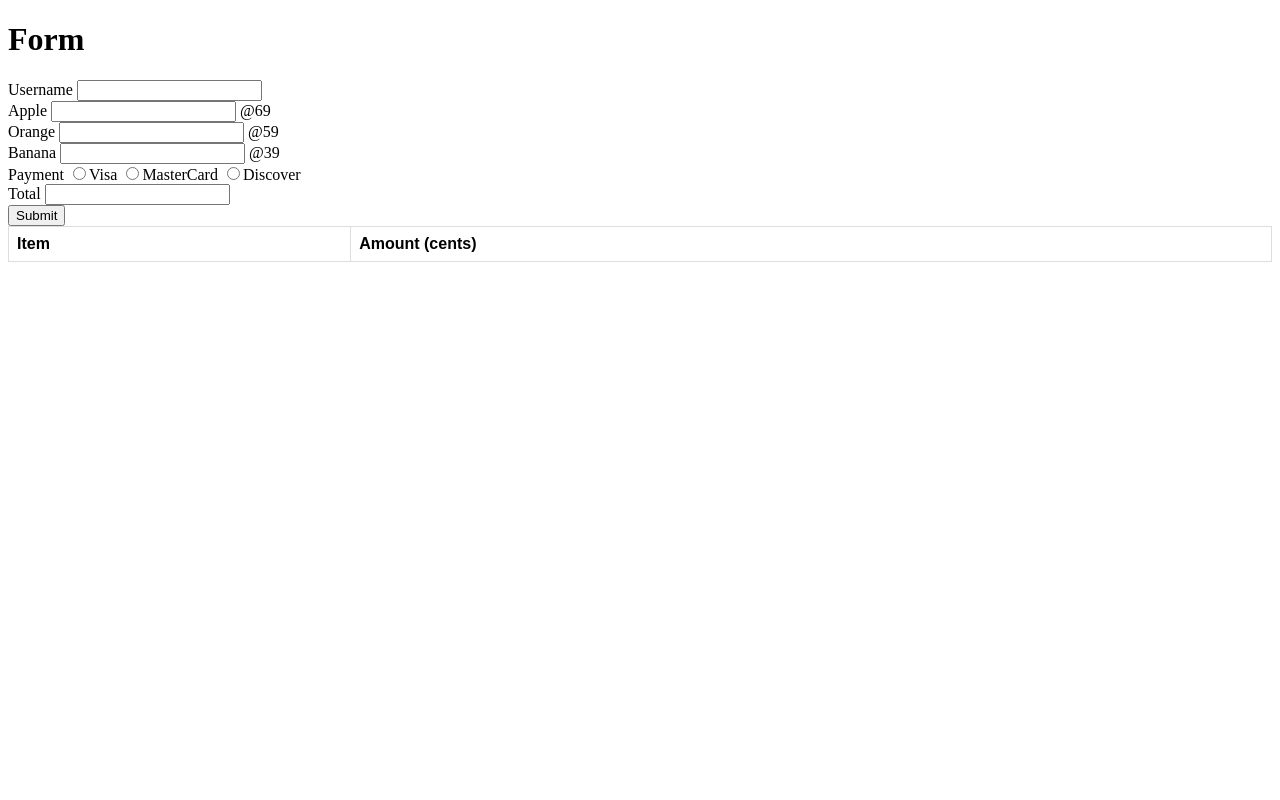
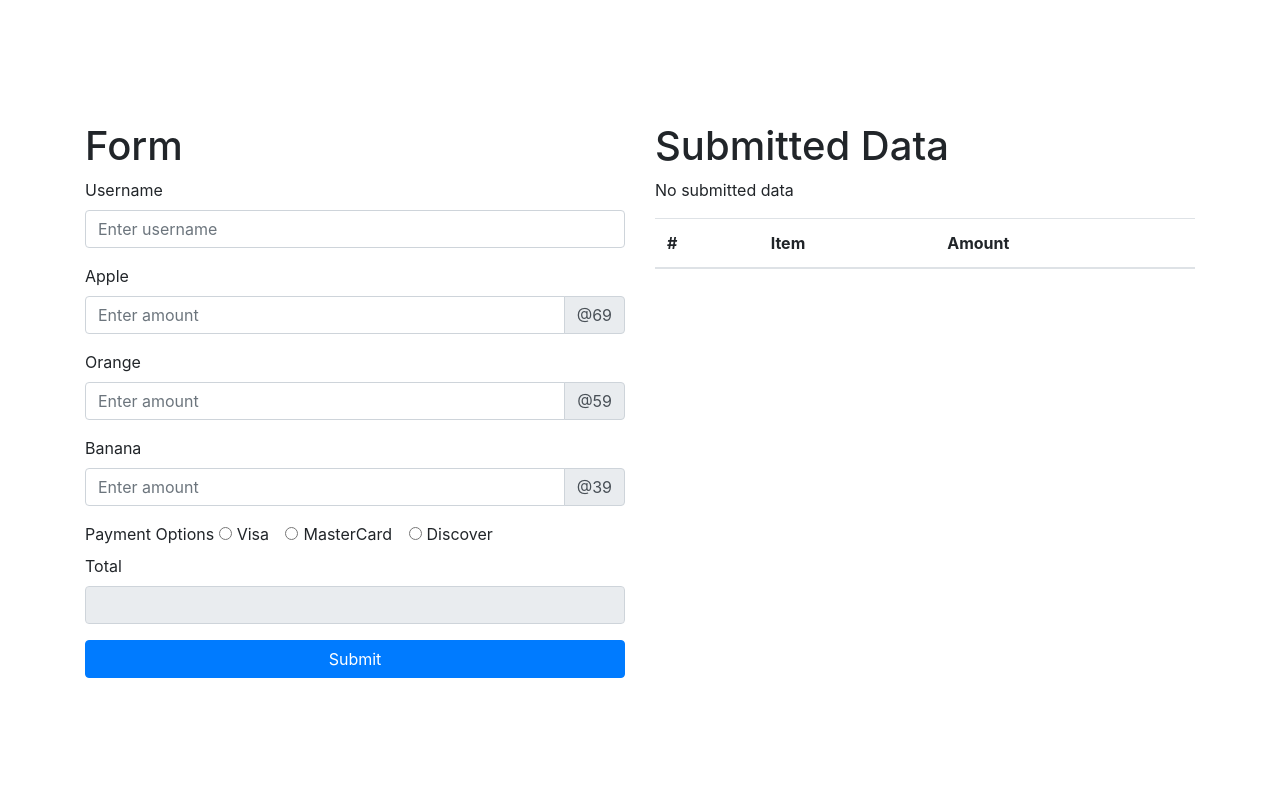
Before and after one commit to jasonlimantoro/CZ3006, a PHP site: page / in a window 1280 px wide. Run offline with PHP 8.4, Linux system fonts and the light colour scheme; lists and menus that the app fills with data are empty.

Commit message:
fix styling

```diff
--- /dev/null
+++ b/src/index.css
@@ -0,0 +1,15 @@
+.web-container {
+    display: flex;
+    flex-direction: column;
+    justify-content: center;
+    min-height: 100vh;
+}
+.form-container {
+    display: flex;
+    flex-direction: column;
+}
+.grid-container {
+    display: grid;
+    grid-gap: 30px;
+    grid-template-columns: repeat(2, 1fr);
+}
--- a/src/index.php
+++ b/src/index.php
@@ -4,20 +4,10 @@
 		<meta charset="UTF-8" />
 		<meta name="viewport" content="width=device-width, initial-scale=1.0" />
 		<meta http-equiv="X-UA-Compatible" content="ie=edge" />
+    <link rel="stylesheet" href="https://stackpath.bootstrapcdn.com/bootstrap/4.3.1/css/bootstrap.min.css" integrity="sha384-ggOyR0iXCbMQv3Xipma34MD+dH/1fQ784/j6cY/iJTQUOhcWr7x9JvoRxT2MZw1T" crossorigin="anonymous">
+    <link rel="stylesheet" href="index.css">
 		<title>CZ3006 Assignment 2</title>
 	</head>
-  <style>
-    table {
-      font-family: arial, sans-serif;
-      border-collapse: collapse;
-      width: 100%;
-    }
-    td, th {
-      border: 1px solid #dddddd;
-      text-align: left;
-      padding: 8px;
-    }
-  </style>
 	<body>
 		<?php
 			// define variables and set to empty values
@@ -36,6 +26,7 @@
 				$banana = clean($_POST["banana"]);
 				$apple = clean($_POST["apple"]);
 				$orange = clean($_POST["orange"]);
+				$totalAmount = intval($banana) + intval($apple) + intval($orange);
 				$total = 69 * intval($apple) + 59 * intval($orange) + 39 * intval($banana);
 				$payment = clean($_POST["payment"]);
 				$username = clean($_POST["username"]);
@@ -49,70 +40,152 @@
 				fclose($file);
 			}
     ?>
+    <div class="container web-container">
+      <div class="grid-container">
+        <div class="form-container">
           <h1>Form</h1>
           <form action="<?php echo htmlspecialchars($_SERVER["PHP_SELF"]);?>" onsubmit="mySubmit();" method='POST'>
+            <div class="form-group">
               <label for="username">Username</label>
-      <input autocomplete="off" type="text" id="username" name="username">
-      <br>
+              <input
+                placeholder="Enter username"
+                class="form-control"
+                autocomplete="off"
+                type="text"
+                id="username"
+                name="username"
+              >
+            </div>
 
+            <div class="form-group">
               <label for="apple">Apple</label>
-			<input autocomplete="off" required name="apple" onchange="computeTotal()" id="apple"> @69
-			<br>
+              <div class="input-group">
+                <input
+                  placeholder="Enter amount"
+                  class="form-control"
+                  autocomplete="off"
+                  required
+                  name="apple"
+                  onchange="computeTotal()"
+                  id="apple"
+                >
+                <div class="input-group-append">
+                  <div class="input-group-text">@69</div>
+                </div>
+              </div>
+            </div>
 
+            <div class="form-group">
               <label for="orange">Orange</label>
-			<input autocomplete="off" required name="orange" onchange="computeTotal()" id="orange"> @59
-			<br>
+              <div class="input-group">
+                <input
+                  placeholder="Enter amount"
+                  class="form-control"
+                  autocomplete="off"
+                  required
+                  name="orange"
+                  onchange="computeTotal()"
+                  id="orange"
+                >
+                <div class="input-group-append">
+                  <div class="input-group-text">@59</div>
+                </div>
+              </div>
+            </div>
 
+            <div class="form-group">
+              <label for="banana">Banana</label>
+              <div class="input-group">
+                <input
+                  placeholder="Enter amount"
+                  class="form-control"
+                  autocomplete="off"
+                  required
+                  name="banana"
+                  id="banana"
+                  onchange="computeTotal()"
+                >
+                <div class="input-group-append">
+                  <div class="input-group-text">@39</div>
+                </div>
+              </div>
+            </div>
 
-			<label for="banana">Banana</label>
-			<input autocomplete="off" required name="banana" id="banana" onchange="computeTotal()"> @39
-			<br>
+            <label>Payment Options</label>
+            <div class="form-check form-check-inline">
+              <input class="form-check-input" type="radio" name="payment" id="inlineRadio1" value="Visa">
+              <label class="form-check-label" for="inlineRadio1">Visa</label>
+            </div>
+            <div class="form-check form-check-inline">
+              <input class="form-check-input" type="radio" name="payment" id="inlineRadio2" value="MasterCard">
+              <label class="form-check-label" for="inlineRadio2">MasterCard</label>
+            </div>
+            <div class="form-check form-check-inline">
+              <input class="form-check-input" type="radio" name="payment" id="inlineRadio3" value="Discover">
+              <label class="form-check-label" for="inlineRadio3">Discover</label>
+            </div>
 
-      <label>Payment</label>
-			<input type="radio" name="payment" value="Visa" />Visa
-			<input type="radio" name="payment" value="MasterCard" />MasterCard
-			<input type="radio" name="payment" value="Discover" />Discover
+            <div class="form-group">
+              <label for="total">Total</label>
+              <input class="form-control" type="text" name="total" id="total" readonly onfocus="blurTotal()" />
+            </div>
 
-			<br />
-			<label for="total">Total</label>
-			<input type="text" name="total" onfocus="blurTotal()" />
-			<br>
-			<button type="submit">Submit</button>
+            <button class="btn btn-primary btn-block" type="submit">Submit</button>
           </form>
-
-		<table>
+        </div>
+        <div class="tabel-container">
+          <h1>Submitted Data</h1>
+          <table class="table table-hover">
+            <thead>
               <tr>
-        <th>Item</th>
-        <th>Amount (cents)</th>
+                <th scope="col">#</th>
+                <th scope="col">Item</th>
+                <th scope="col">Amount</th>
               </tr>
+            </thead>
               <?php
               if ($submited) {
                   echo "<p>Username: $username</p>";
                   echo "<p>Payment method: $payment</p>";
 
+                  echo "<tbody>";
                   echo "<tr>";
+                  echo "<th scope='row'>1</th>";
                   echo "<td>Apple</td>";
                   echo "<td>$apple</td>";
                   echo "</tr>";
 
                   echo "<tr>";
+                  echo "<th scope='row'>2</th>";
                   echo "<td>Banana</td>";
                   echo "<td>$banana</td>";
                   echo "</tr>";
 
                   echo "<tr>";
+                  echo "<th scope='row'>3</th>";
                   echo "<td>Orange</td>";
                   echo "<td>$orange</td>";
                   echo "</tr>";
 
+                  echo "</tbody>";
+
+                  echo "<tfoot>";
                   echo "<tr>";
-          echo "<td><strong>Total</strong></td>";
-          echo "<td><strong>$total</strong></td>";
+                  echo "<td colspan='2'><strong>Total</strong></td>";
+                  echo "<td><strong>$totalAmount</strong></td>";
                   echo "</tr>";
+                  echo "</tfoot>";
+              } else {
+                echo "<p class='text-mute'>No submitted data</p>";
               }
               ?>
           </table>
-
+        </div>
+      </div>
+    </div>
 		<script src="./index.js"></script>
+    <script src="https://code.jquery.com/jquery-3.3.1.slim.min.js" integrity="sha384-q8i/X+965DzO0rT7abK41JStQIAqVgRVzpbzo5smXKp4YfRvH+8abtTE1Pi6jizo" crossorigin="anonymous"></script>
+    <script src="https://cdnjs.cloudflare.com/ajax/libs/popper.js/1.14.7/umd/popper.min.js" integrity="sha384-UO2eT0CpHqdSJQ6hJty5KVphtPhzWj9WO1clHTMGa3JDZwrnQq4sF86dIHNDz0W1" crossorigin="anonymous"></script>
+    <script src="https://stackpath.bootstrapcdn.com/bootstrap/4.3.1/js/bootstrap.min.js" integrity="sha384-JjSmVgyd0p3pXB1rRibZUAYoIIy6OrQ6VrjIEaFf/nJGzIxFDsf4x0xIM+B07jRM" crossorigin="anonymous"></script>
 	</body>
 </html>
```
Lines whose indentation alone changed are shown as unchanged.
